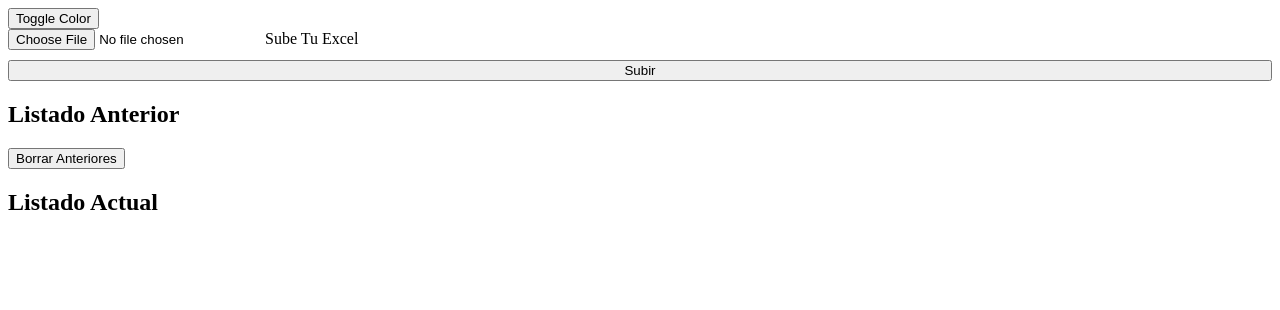
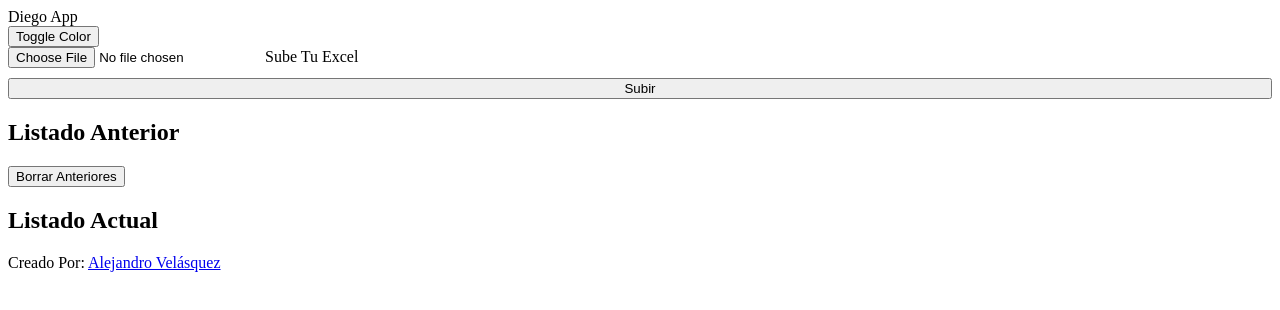
Before and after one commit to Theboy017/diegoappvanilla, a website with bundled scripts: page index.html in a window 1280 px wide. Built offline with nearby package versions, Linux system fonts and the light colour scheme.

Commit message:
add Header And Footer

```diff
--- a/index.html
+++ b/index.html
@@ -1,5 +1,5 @@
 <!DOCTYPE html>
-<html lang="pt-Br">
+<html lang="es">
 
 <head>
     <meta charset="UTF-8">
@@ -10,6 +10,8 @@
 </head>
 
 <body>
+    <header>Diego App</header>
+    <main>
         <section>
             <button>
                 Toggle Color
@@ -18,7 +20,8 @@
                 <form method="post" enctype="multipart/form-data">
                     <div style="display: flex; flex-direction: column; gap: 10px;">
                         <label for="file">
-                        <input type="file" name="file" id="file" class="custom-file-input" accept=".xlsx,.xlsm,.xlm">
+                            <input type="file" name="file" id="file" class="custom-file-input"
+                                accept=".xlsx,.xlsm,.xlm">
                             <span class="file-name" id="filespan">Sube Tu Excel</span>
                         </label>
                         <button id="subir">Subir</button>
@@ -39,6 +42,11 @@
                 </div>
             </div>
         </section>
+    </main>
+    <footer>
+        <p>Creado Por: <a href="https://www.linkedin.com/in/alejandrovelasquez017/" target="_blank"
+                rel="noopener noreferrer">Alejandro Velásquez</a></p>
+    </footer>
     <script type="module" src="./js/index.js"></script>
 </body>
 
```
Lines whose indentation alone changed are shown as unchanged.
